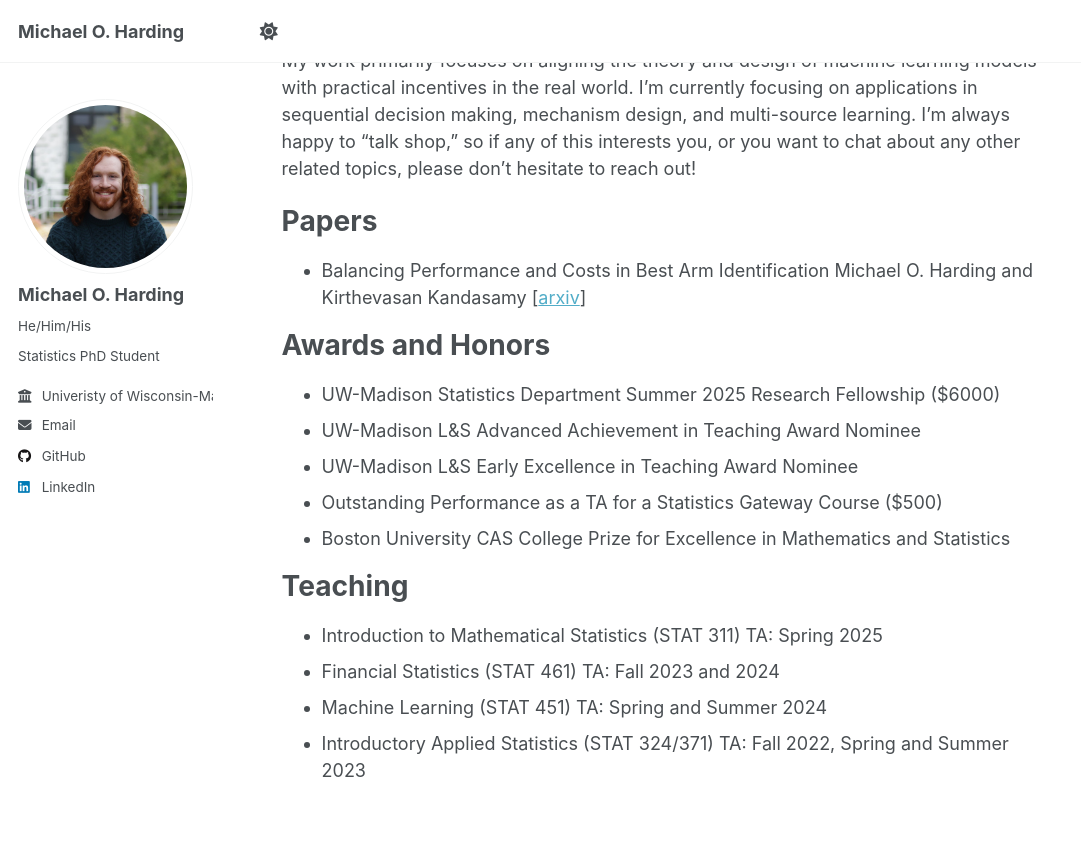
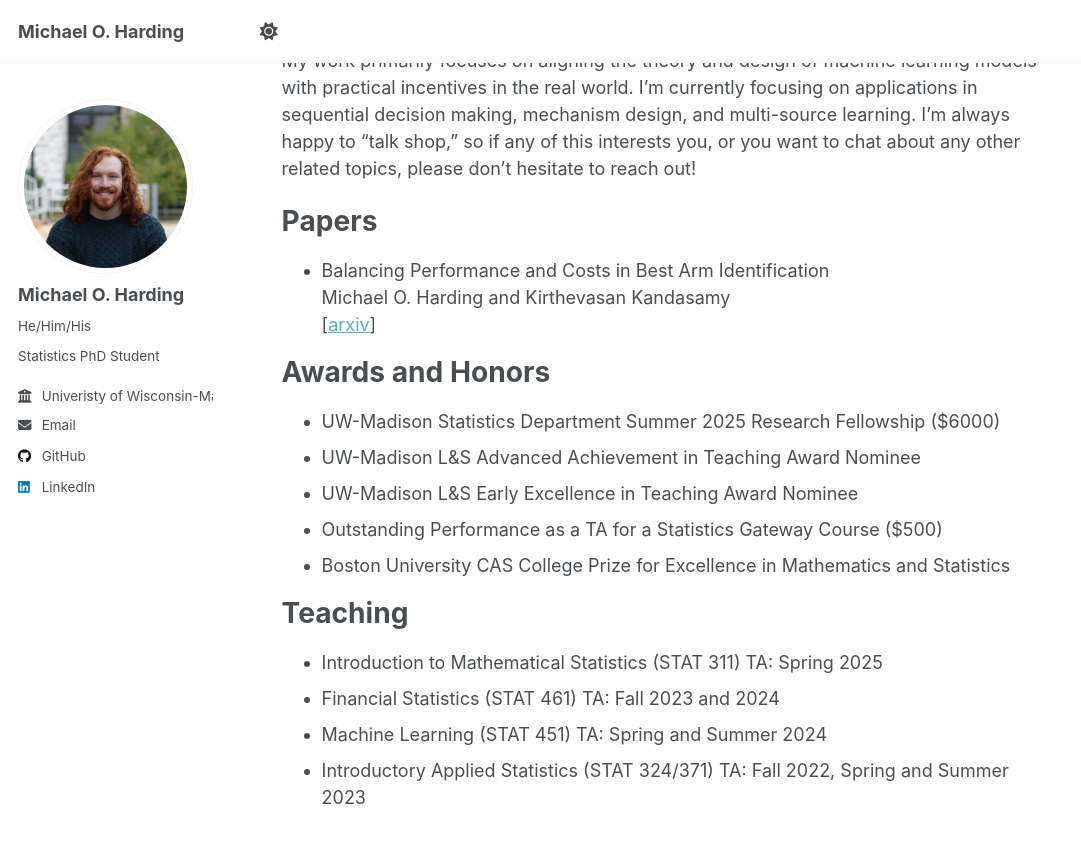
Before and after one commit to moh1333/moh1333.github.io, a Jekyll site: the page built from _pages/about.md, in a window 1280 px wide and 900 px high, scrolled down 486 px. Shown: the top 843 px of the window, without its empty margins (0-1081 px from the left). Built offline with Jekyll 4.4.1, drawn with Linux system fonts in a browser that asks for light colours.

Commit message:
Fix paper layout and avatar

```diff
--- a/_config.yml
+++ b/_config.yml
@@ -22,7 +22,7 @@ repository               : "moh1333/moh1333.github.io"
 #               Additional customization can be done by editing /_includes/author-profile.html
 author:
   # Biographic information
-  avatar           : "Harding-Michael.jpg" # filename of avatar image placed in /images/, e.g. "500x300.png"
+  avatar           : "Harding-Michael.JPG" # filename of avatar image placed in /images/, e.g. "500x300.png"
   name             : "Michael O. Harding" # name of the author
   pronouns         : "He/Him/His" # example: "she/her"
   bio              : "Statistics PhD Student"
--- a/_pages/about.md
+++ b/_pages/about.md
@@ -19,8 +19,8 @@ My work primarily focuses on aligning the theory and design of machine learning
 Papers
 ======
 
-- Balancing Performance and Costs in Best Arm Identification
-  Michael O. Harding and Kirthevasan Kandasamy
+- Balancing Performance and Costs in Best Arm Identification\
+  Michael O. Harding and Kirthevasan Kandasamy\
   [[arxiv](https://arxiv.org/abs/2505.20583)]
 
 Awards and Honors
```
